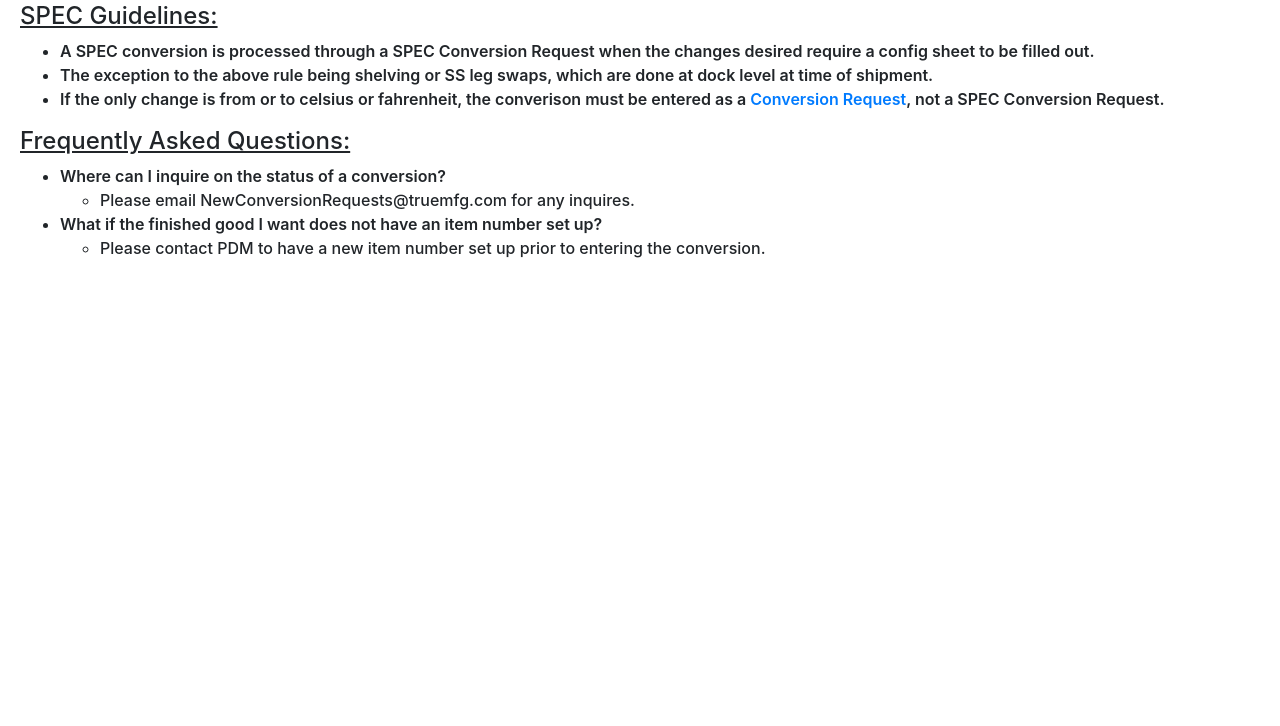
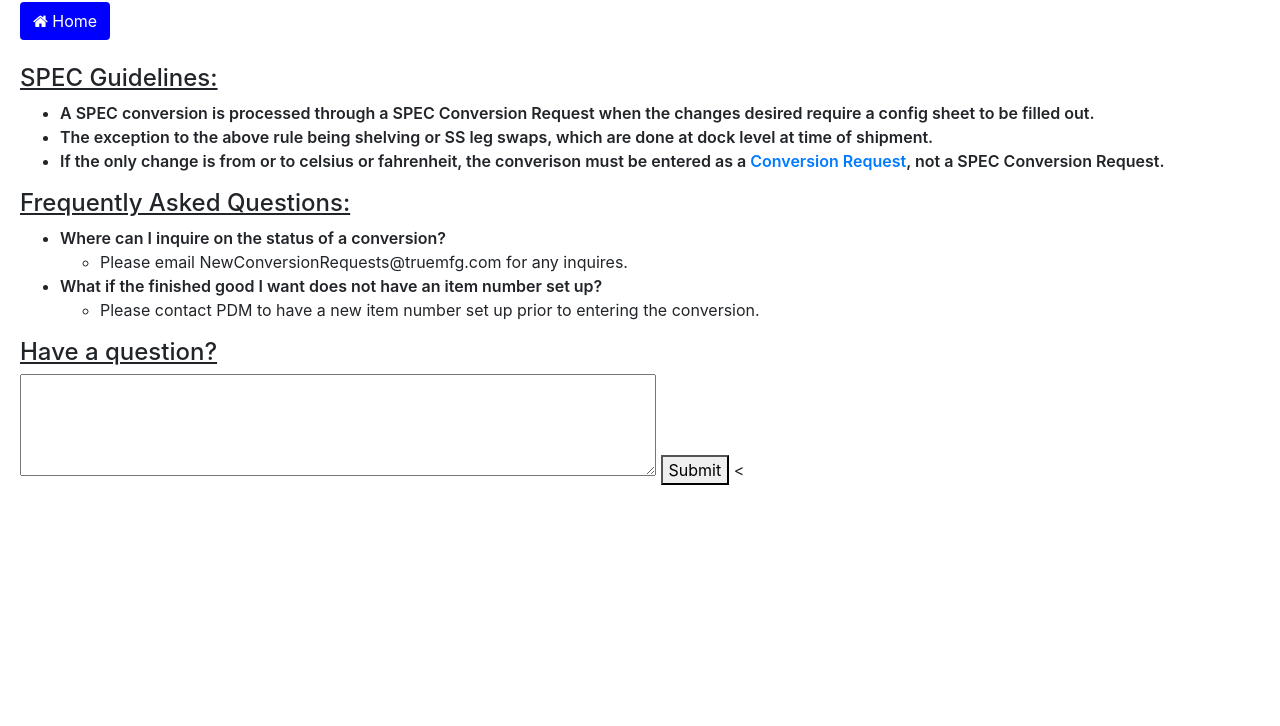
Before and after one commit to juskell/convRequest, a plain HTML site: page guidelines.html in a window 1280 px wide. Shown: the part 74-800 px from the top of the page. Drawn offline with nearby package versions, Linux system fonts and the light colour scheme.

Commit message:
link for guidlines to home

```diff
--- a/guidelines.html
+++ b/guidelines.html
@@ -2,12 +2,15 @@
 <html>
     <meta name="viewport" content="width=device-width, initial-scale= 1.0">
     <link rel="stylesheet" href="https://stackpath.bootstrapcdn.com/bootstrap/4.5.0/css/bootstrap.min.css" integrity="sha384-9aIt2nRpC12Uk9gS9baDl411NQApFmC26EwAOH8WgZl5MYYxFfc+NcPb1dKGj7Sk" crossorigin="anonymous">
+    <link rel="stylesheet" href="https://cdnjs.cloudflare.com/ajax/libs/font-awesome/4.7.0/css/font-awesome.min.css">
     <link rel="stylesheet" href="styles.css">
     <head>
         <title>Conversion Guidelines</title>
     </head>
     <h1>Conversion Guidelines</h1>
     <body>
+        <button onclick="window.location.href='index.html';" class="btn"><i class="fa fa-home"></i> Home</button>
+        <br></br>
         <h4>SPEC Guidelines:</h4>
         <ul>
             <li>A SPEC conversion is processed through a SPEC Conversion Request when the changes desired require a config sheet to be filled out.</li>
@@ -17,13 +20,14 @@
         <h4>Frequently Asked Questions:</h4>
         <ul>
             <li>Where can I inquire on the status of a conversion?</li>
-                <ul>
-                    <li>Please email NewConversionRequests@truemfg.com for any inquires.</li>
-                </ul>
+                <ul><li>Please email NewConversionRequests@truemfg.com for any inquires.</li></ul>
             <li>What if the finished good I want does not have an item number set up?</li>
-                <ul>
-                    <li>Please contact PDM to have a new item number set up prior to entering the conversion.</li>
-                </ul>
+                <ul><li>Please contact PDM to have a new item number set up prior to entering the conversion.</li></ul>
         </ul>
+<!# assign variable to below and use to send automatic email when submitted.>
+        <h4>Have a question?</h4>
+            <textarea cols="60" rows="4" spellcheck="true"></textarea>
+        <button>Submit</button>
     </body>
+    <
 </html>
--- a/styles.css
+++ b/styles.css
@@ -39,5 +39,10 @@
     font-weight: 600;
 }
 ul > ul {
-    font-weight: 500;
+    font-weight: lighter;
 }
+
+.btn {
+    background-color: blue;
+    color: white;
+}
```
